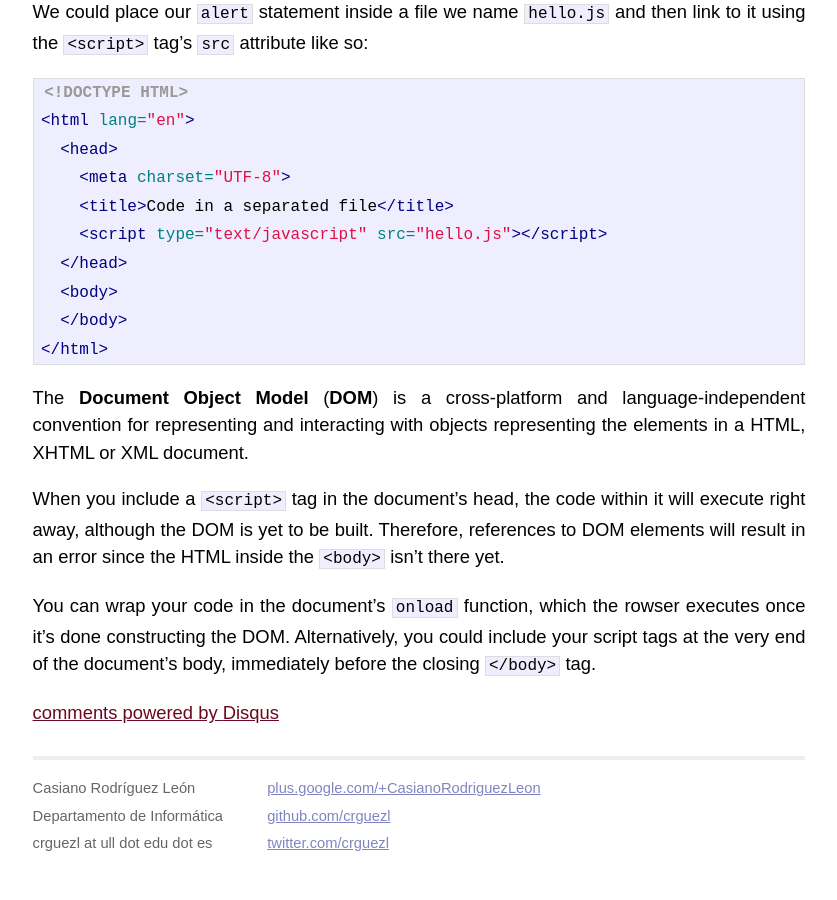
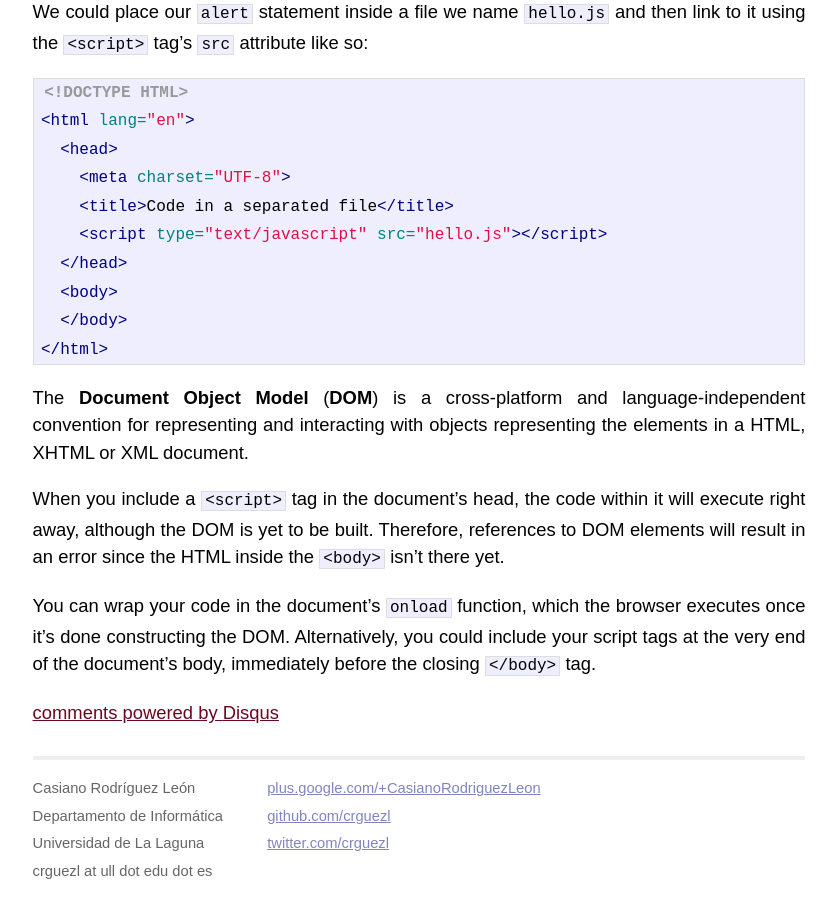
Before and after one commit to ULL-ESIT-GRADOII-PL/ULL-ETSII-GRADO-PL-1314.github.io, a Jekyll site: the page built from _posts/2014-01-06-setting-up-javascript.md, in a window 1280 px wide and 900 px high, scrolled down 1728 px. Shown: the whole window, without its empty margins (221-1058 px from the left). Built offline with Jekyll 4.4.1, drawn with Linux system fonts in a browser that asks for light colours; some web fonts are replaced; Markdown is read by kramdown in place of the engine named in the settings; comment, search, counter and statistics services are not loaded; before the commit the page ends 2601 px from its top, so only the background shows below that.

Commit message:
basic version operative

```diff
--- a/_layouts/default.html
+++ b/_layouts/default.html
@@ -33,6 +33,7 @@
               <p>
                 Casiano Rodríguez León<br />
                 Departamento de Informática<br />
+                Universidad de La Laguna<br />
                 crguezl at ull dot edu dot es
               </p>
             </div>
--- a/_posts/2014-01-06-setting-up-javascript.md
+++ b/_posts/2014-01-06-setting-up-javascript.md
@@ -103,7 +103,7 @@ elements will result in an error since the HTML inside the `<body>`
 isn’t there yet.
 
 You can wrap your code in the document’s `onload` function, which the
-rowser executes once it’s done constructing the DOM. Alternatively,
+browser executes once it’s done constructing the DOM. Alternatively,
 you could include your script tags at the very end of the document’s
 body, immediately before the closing `</body>` tag.
 
```
Also changed, not shown: 6 other files.
